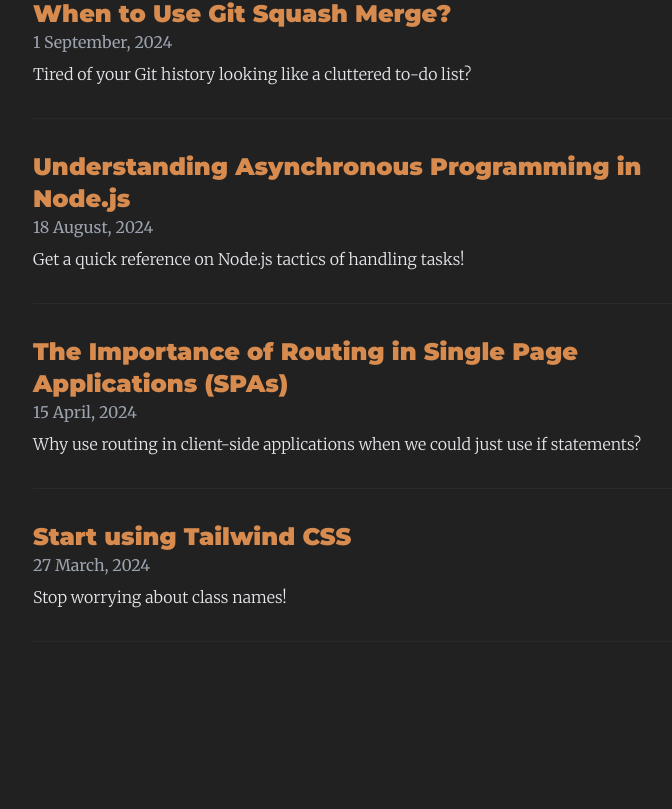
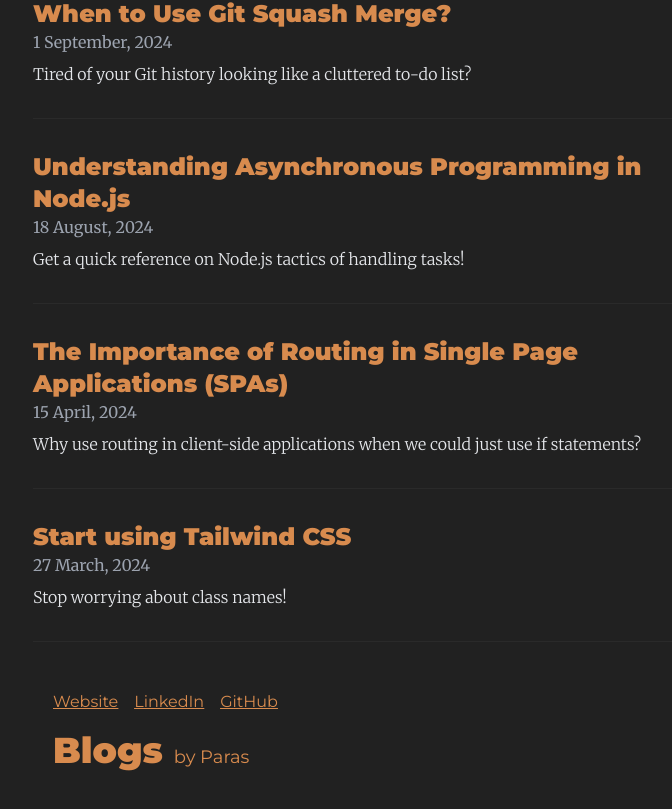
Before and after one commit to itsparasbisht/my-blogs, a Next.js app: page / in a window 1280 px wide. Shown: the part 937-1746 px from the top of the page, without its empty margins (267-939 px from the left). Before the commit the page ends 1627 px from the top, so only its background shows below. Built offline with nearby package versions, Linux system fonts and the light colour scheme.

Commit message:
updated meta data

```diff
--- a/app/layout.tsx
+++ b/app/layout.tsx
@@ -7,27 +7,33 @@
 export const metadata: Metadata = {
   title: "Blogs by Paras",
   description:
-    "I share insights on topics I find interesting and hope they’ll be useful to you too.",
+    "Discover practical programming guides, modern web development insights, and expert software tips at Blogs by Paras—your roadmap to mastering tech. Connect with me on LinkedIn to explore software development trends, uncover best practices in programming, and gain the confidence to build impactful projects.",
   keywords: [
+    "how to master React JS",
+    "best JavaScript tutorials for beginners",
     "paras bisht",
     "paras bisht blogs",
     "blogs by paras",
     "paras bisht portfolio",
     "frontend developer blogs",
-    "paras bisht javascript",
     "react js developer",
     "software developer blogs",
+    "frontend developer tutorials",
+    "React developer tips",
+    "coding tutorials for beginners",
   ],
   authors: [{ name: "Paras Bisht", url: "https://paras-bisht.netlify.app/" }],
   openGraph: {
     title: "Blogs by Paras",
+    type: "website",
     description:
-      "I share insights on topics I find interesting and hope they’ll be useful to you too.",
+      "Discover practical programming guides, modern web development insights, and expert software tips at Blogs by Paras—your roadmap to mastering tech. Connect with me on LinkedIn to explore software development trends, uncover best practices in programming, and gain the confidence to build impactful projects.",
     url: "https://blogs-by-paras.netlify.app/",
     siteName: "Blogs by Paras",
     images: [
       {
         url: "https://i.ibb.co/ZLnPzNG/blogs-by-paras.jpg",
+        alt: "Blogs by Paras - Cover Image",
       },
     ],
   },
@@ -35,10 +41,11 @@
     card: "summary_large_image",
     title: "Blogs by Paras",
     description:
-      "I share insights on topics I find interesting and hope they’ll be useful to you too.",
+      "Discover practical programming guides, modern web development insights, and expert software tips at Blogs by Paras—your roadmap to mastering tech. Connect with me on LinkedIn to explore software development trends, uncover best practices in programming, and gain the confidence to build impactful projects.",
     images: [
       {
         url: "https://i.ibb.co/ZLnPzNG/blogs-by-paras.jpg",
+        alt: "Blogs by Paras - Cover Image",
       },
     ],
   },
@@ -77,6 +84,26 @@
         </nav>
         {children}
       </body>
+      <footer
+        className={`${montserrat.className} px-5 mb-12 max-w-[720px] m-auto`}
+      >
+        <div className="text-[#D88B4E] flex gap-4 underline">
+          <Link href="https://paras-bisht.netlify.app" target="_blank">
+            Website
+          </Link>
+          <Link href="https://www.linkedin.com/in/paras-bisht" target="_blank">
+            LinkedIn
+          </Link>
+          <Link href="https://github.com/itsparasbisht" target="_blank">
+            GitHub
+          </Link>
+        </div>
+        <Link href="/">
+          <h2 className="text-4xl font-bold text-[#D88B4E] mt-4">
+            Blogs <span className="text-lg font-medium self-end">by Paras</span>
+          </h2>
+        </Link>
+      </footer>
     </html>
   );
 }
```
